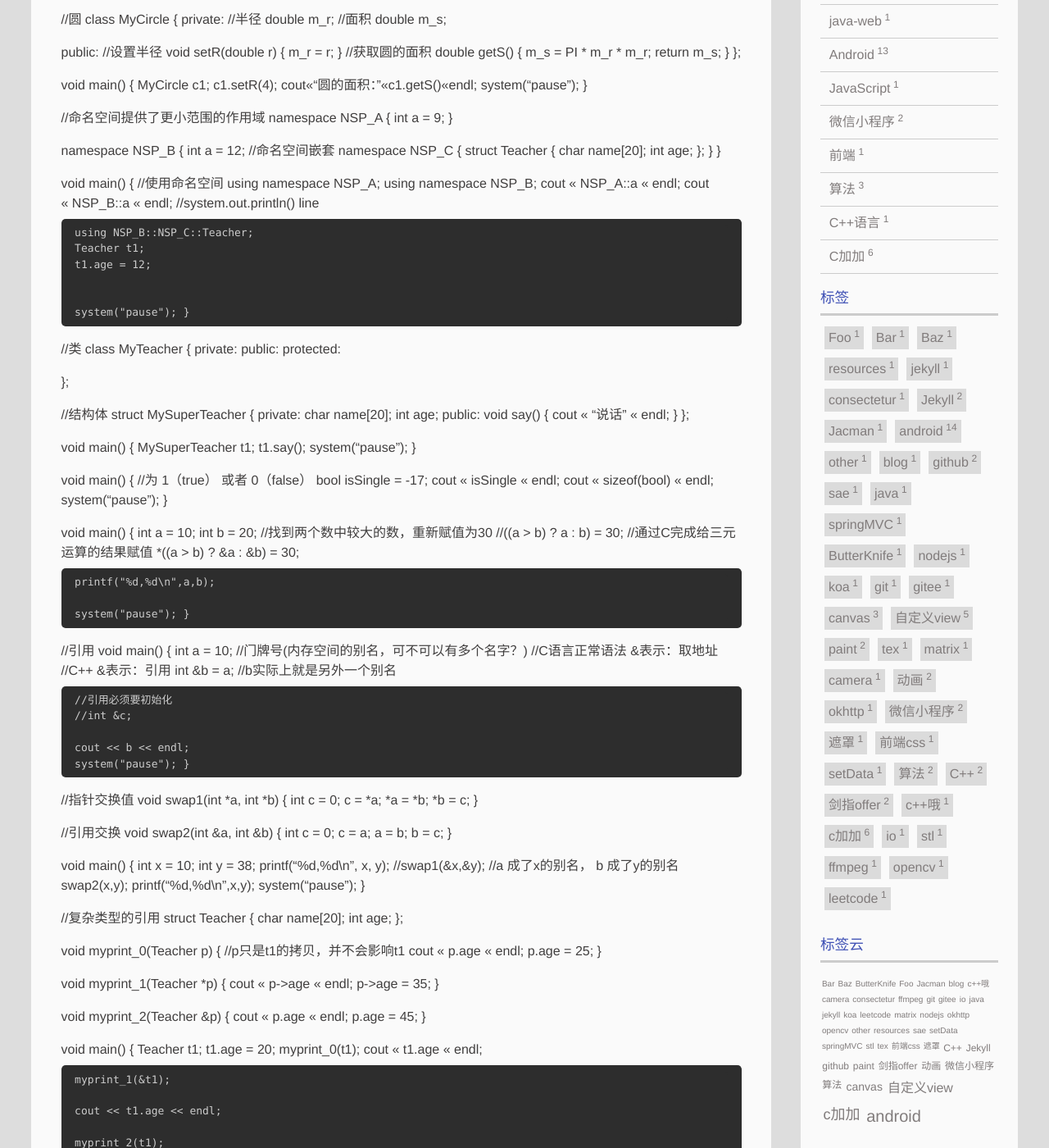
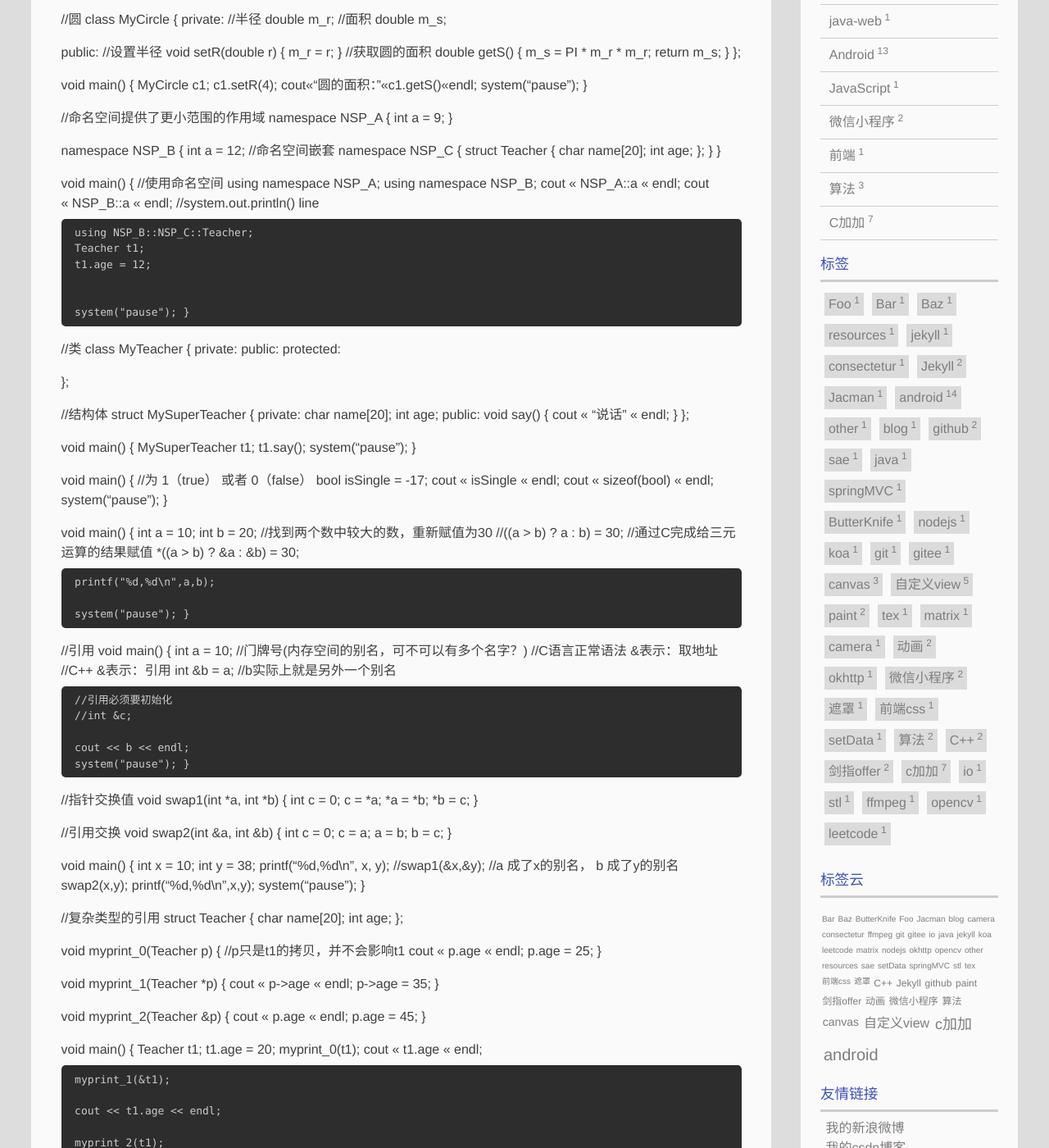
Before and after one commit to fxjzzyo/fxjzzyo.github.io, a Jekyll site: the page built from _posts/2018-11-22-C++笔记1引用.md, in a window 1280 px wide and 1400 px high, scrolled down 620 px. Shown: the whole window at 82% size. Built offline with Jekyll 4.4.1, drawn with Linux system fonts in a browser that asks for light colours; a script that is not in the unit is left out; comment, search, counter and statistics services are not loaded.

Commit message:
Update 2018-11-22-C++笔记1引用.md

```diff
--- a/_posts/2018-11-22-C++笔记1引用.md
+++ b/_posts/2018-11-22-C++笔记1引用.md
@@ -2,8 +2,8 @@
 published: true
 layout: post
 tags:
-  - c++哦
-categories: C++语言
+  - c加加
+categories: C加加
 description: 本文章将介绍C++中的引用。
 ---
 ## C++笔记
```
